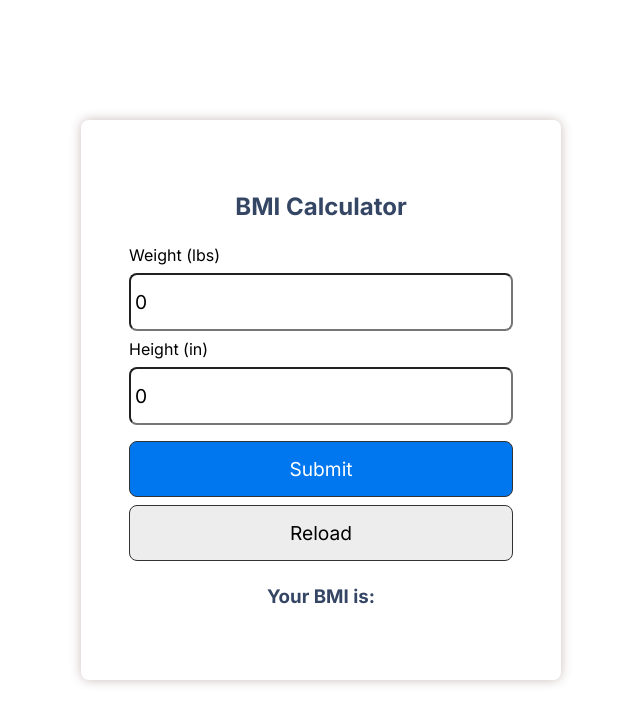
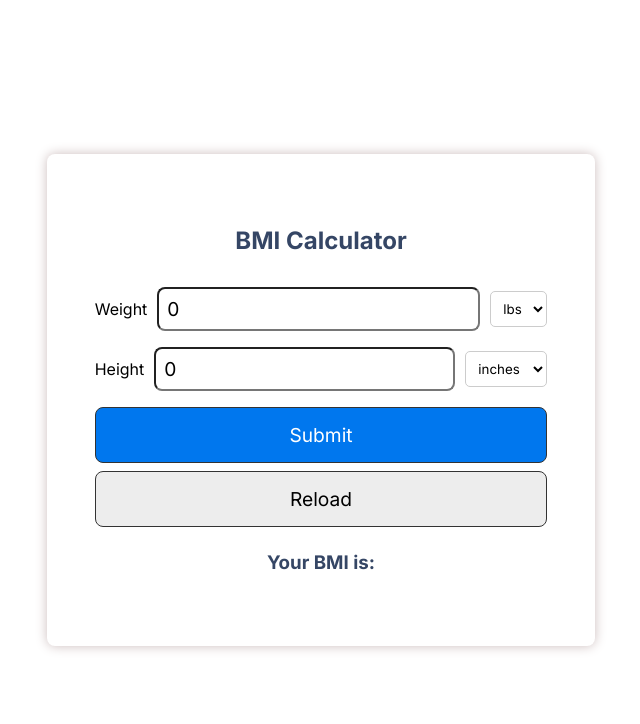
Before and after one commit to iiitl/bmi_calculator, a React (Create React App) app: page / in a window 1280 px wide. Shown: the top 724 px of the page, without its empty margins (319-959 px from the left). Built offline with nearby package versions, Linux system fonts and the light colour scheme.

Commit message:
Added feature to access input in different units

```diff
--- a/src/App.css
+++ b/src/App.css
@@ -36,3 +36,21 @@
     transform: rotate(360deg);
   }
 }
+
+.inside_dv {
+  display: flex;
+  align-items: center;
+  gap: 10px;
+ }
+
+ .inside_dv input {
+  flex: 1;
+  padding: 8px;
+}
+
+.inside_dv select {
+  padding: 8px;
+  border: 1px solid #ccc;
+  border-radius: 5px;
+  background: white;
+}
--- a/src/App.js
+++ b/src/App.js
@@ -6,6 +6,8 @@ function App() {
   // state
   const [weight, setWeight] = useState(0)
   const [height, setHeight] = useState(0)
+  const [weightUnit, setWeightUnit] = useState('lbs');
+  const [heightUnit, setHeightUnit] = useState('in');
   const [bmi, setBmi] = useState('')
   const [message, setMessage] = useState('')
 
@@ -13,18 +15,33 @@ function App() {
     event.preventDefault()
     console.log(event);
 
-    if (weight === 0 || height === 0) {
+    let weightVal = parseFloat(weight);
+    let heightVal = parseFloat(height);
+
+    if (weightUnit === 'kg') {
+      weightVal = weightVal * 2.20462;
+    }
+
+    if (heightUnit === 'm') {
+      heightVal = heightVal * 39.3701;
+    } else if (heightUnit === 'cm') {
+      heightVal = heightVal * 0.393701;
+    }
+
+    if (weightVal === 0 || heightVal === 0) {
       alert('Please enter a valid weight and height')
     } else {
-      let bmi = (weight / (height * height) * 703)
+      let bmi = (weightVal / (heightVal * heightVal) * 703)
       setBmi(bmi.toFixed(1))
 
-      if (bmi < 25) {
+      if (bmi < 18.5) {
         setMessage('You are underweight')
+      } else if (bmi >= 18.5 && bmi < 25) {
+        setMessage('You have healthy weight')
       } else if (bmi >= 25 && bmi < 30) {
-        setMessage('You have healthy weight')
+        setMessage('You are overweight');
       } else {
-        setMessage('You are overweight')
+        setMessage('You are obese');
       }
     }
   }
@@ -34,22 +51,38 @@ function App() {
   }
 
 
+
+
+
   return (
     <div className="app">
     <div className='container'>
       <h2 className='center'>BMI Calculator</h2>
         <form onSubmit={calcBmi}>
-          <div>
-            <label>Weight (lbs)</label>
-            <input type="text" placeholder='Enter Weight in lbs' value={weight} onChange={(e) => setWeight(e.target.value)} />
+          <div className="inside_dv" >
+            <label>Weight </label>
+            <input type="text" placeholder='Enter Weight ' value={weight} onChange={(e) => setWeight(e.target.value)} />
+
+            <select value={weightUnit} onChange={(e) => setWeightUnit(e.target.value)}>
+              <option value="lbs">lbs</option>
+              <option value="kg">kg</option>
+            </select>
+
           </div>
-          <div>
-            <label>Height (in)</label>
-            <input type="text" placeholder='Enter height in inches' value={height} onChange={(event) => setHeight(event.target.value)} />
+          <div className="inside_dv">
+            <label>Height </label>
+            <input type="text" placeholder='Enter height ' value={height} onChange={(event) => setHeight(event.target.value)} />
+
+            <select value={heightUnit} onChange={(e) => setHeightUnit(e.target.value)}>
+              <option value="in">inches</option>
+              <option value="cm">cm</option>
+              <option value="m">meters</option>
+            </select>
+
           </div>
           <div>
             <button className='btn' type='submit'>Submit</button>
-            <button className='btn btn-outline' onClick={reload} type='submit'>Reload</button>
+            <button className='btn btn-outline' onClick={reload} type='button'>Reload</button>
           </div>
         </form>
         <div className='center'>
```
Also changed, not shown: 1 other file (tests, documents, lock files or other folders).
